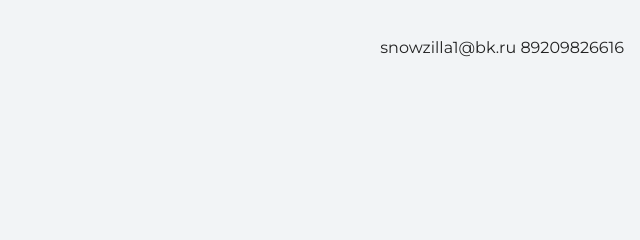
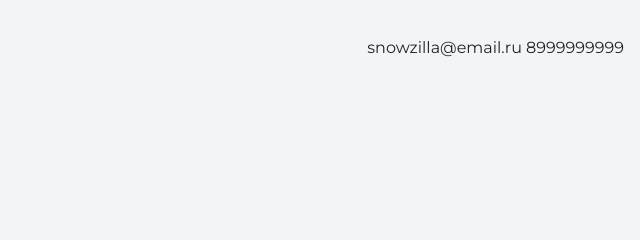
Before and after one commit to snowzilla/my-site, a plain HTML site: page index.html in a window 1280 px wide. Shown: the top 240 px of the page, 640-1280 px from the left. Drawn offline with nearby package versions, Linux system fonts and the light colour scheme.

```diff
--- a/index.html
+++ b/index.html
@@ -10,7 +10,7 @@
   <body>
     <header class="page-header">
       <div class="container">
-      snowzilla1@bk.ru 89209826616
+      snowzilla@email.ru 8999999999
       </div>
     </header>
 
```
